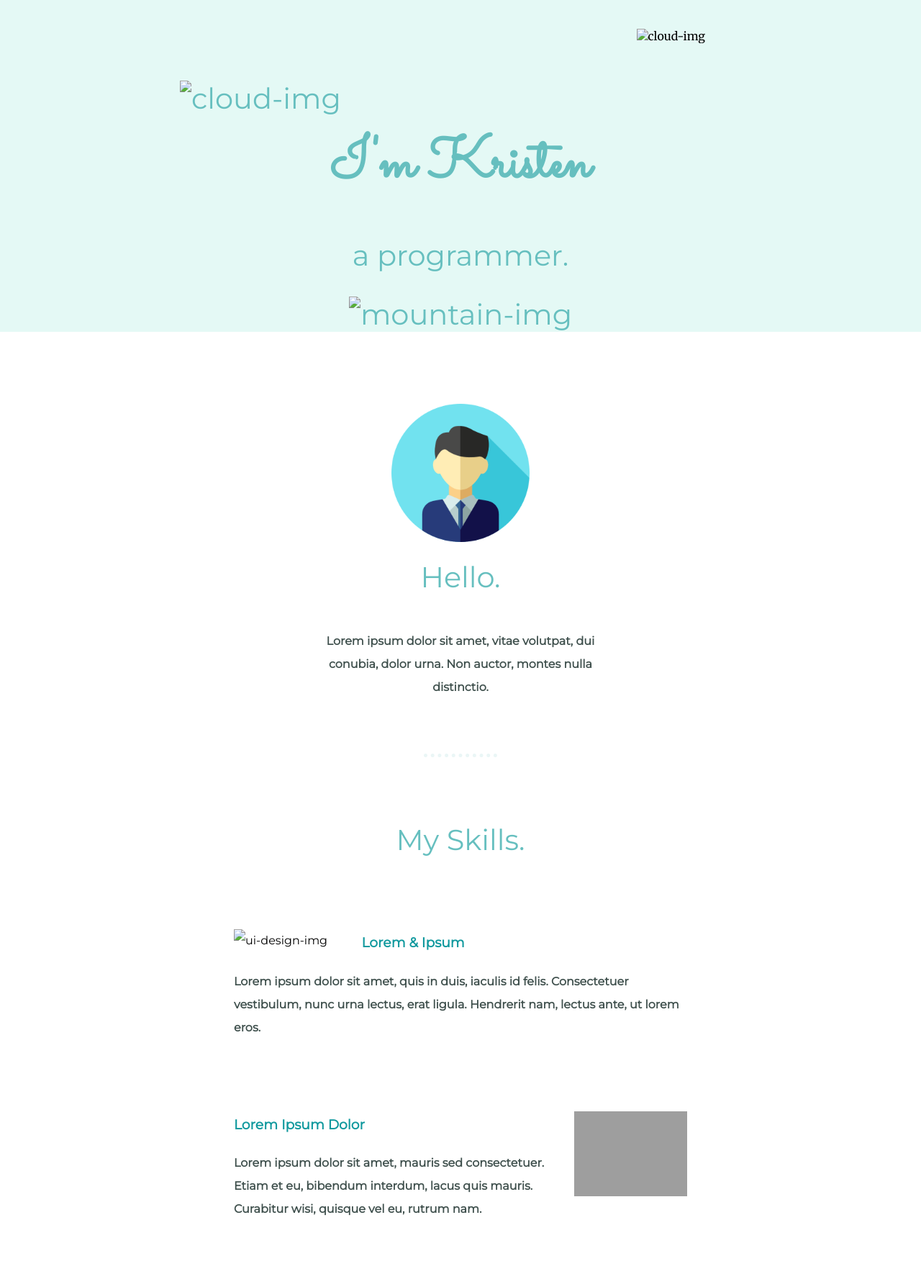
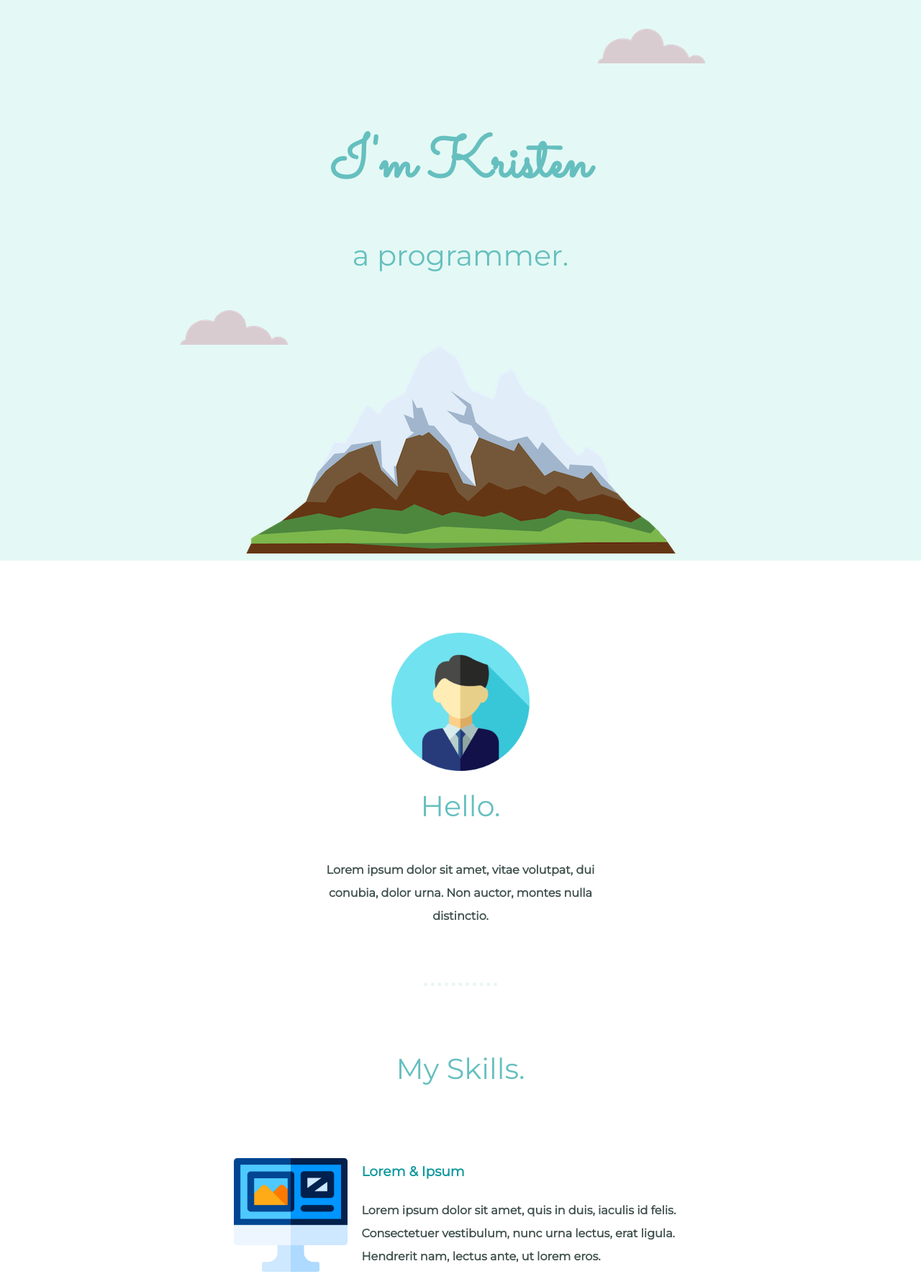
Before and after one commit to krisvdz/mysite, a plain HTML site: page index.html in a window 1280 px wide. Shown: the top 1770 px of the page at 72% size. Drawn offline with Linux system fonts and the light colour scheme; files that its build step writes are made by us from their sources; grey boxes are pictures that could not be loaded; files whose address does not match are found by name.

Commit message:
Update index.html

```diff
--- a/index.html
+++ b/index.html
@@ -4,8 +4,8 @@
 <head>
   <meta charset="utf-8">
   <title>Kristen Vidal</title>
-  <link rel="stylesheet" href="css/styles.css">
-  <link rel="icon" href="images/favicon.ico">
+  <link rel="stylesheet" href="styles.css">
+  <link rel="icon" href="favicon.ico">
   <link rel="preconnect" href="https://fonts.googleapis.com">
   <link rel="preconnect" href="https://fonts.gstatic.com" crossorigin>
   <link href="https://fonts.googleapis.com/css2?family=Merriweather&family=Montserrat&family=Sacramento&display=swap" rel="stylesheet">
@@ -13,11 +13,11 @@
 
 <body>
   <div class="top-container">
-    <img class="top-cloud" src="images/cloud.png" alt="cloud-img">
+    <img class="top-cloud" src="cloud.png" alt="cloud-img">
     <h1>I'm Kristen</h1>
     <h2>a programmer.<h2>
-    <img class="bottom-cloud" src="images/cloud.png" alt="cloud-img">
-    <img src="images/mountain.png" alt="mountain-img">
+    <img class="bottom-cloud" src="cloud.png" alt="cloud-img">
+    <img src="mountain.png" alt="mountain-img">
   </div>
 
   <div class="middle-container">
@@ -30,7 +30,7 @@
     <div style="padding:10px" class="skills">
       <h2>My Skills.</h2>
       <div class="skill-row">
-        <img class="skill1" src="images/ui-design.png" alt="ui-design-img">
+        <img class="skill1" src="ui-design.png" alt="ui-design-img">
         <h3>Lorem & Ipsum</h3>
         <p>Lorem ipsum dolor sit amet, quis in duis, iaculis id felis. Consectetuer vestibulum, nunc urna lectus, erat ligula. Hendrerit nam, lectus ante, ut lorem eros.</p>
       </div>
```
